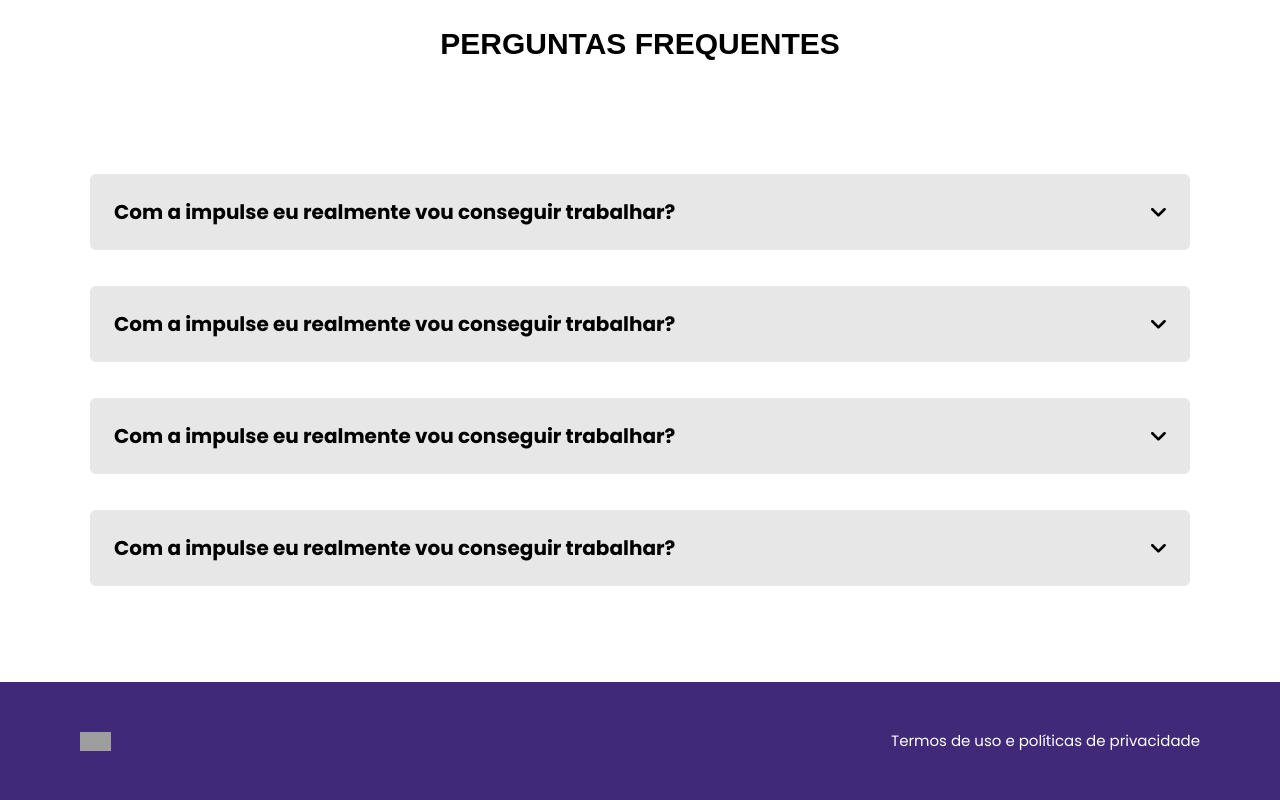
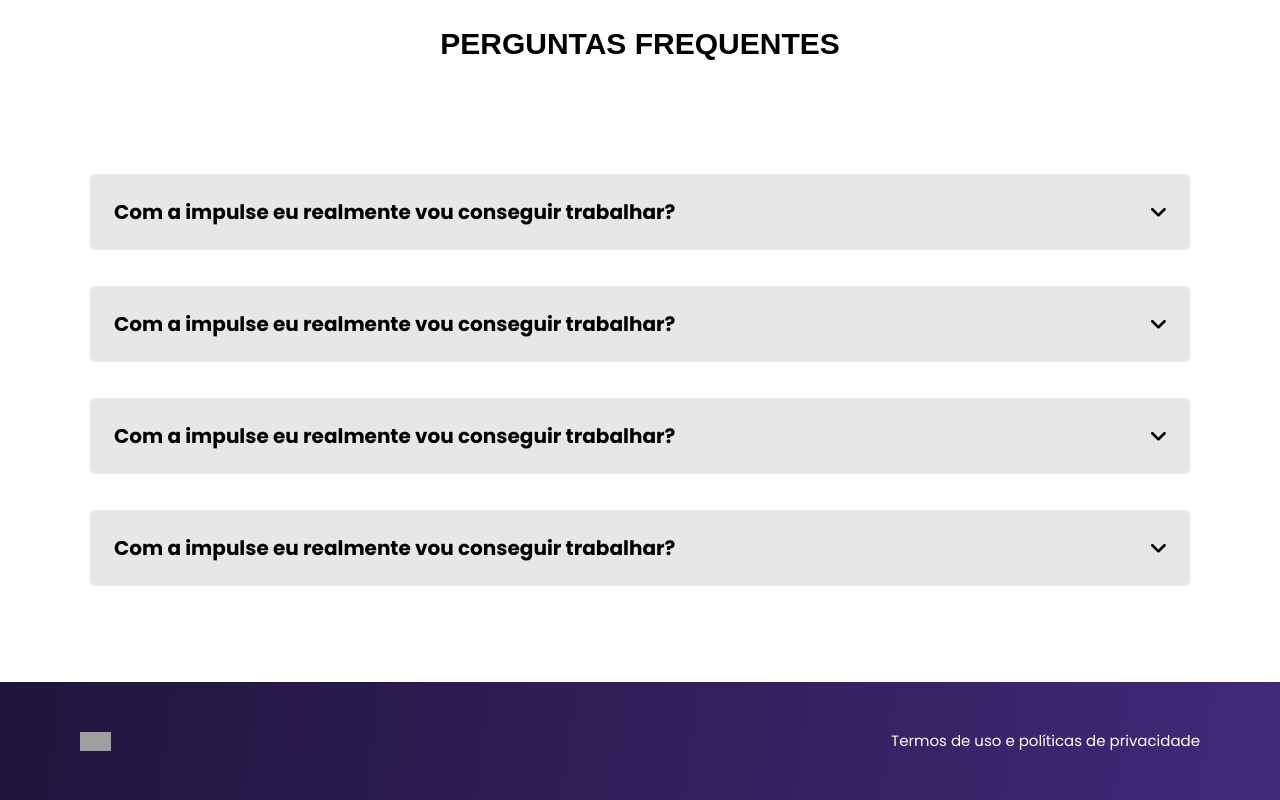
Before and after one commit to Imm-Digital/institucional-impulse, a Next.js app: page /treinamentos in a window 1280 px wide. Shown: the part 8644-9444 px from the top of the page. Built offline with nearby package versions, Linux system fonts and the light colour scheme; grey boxes are pictures that could not be loaded.

Commit message:
fix: change color background footer

```diff
--- a/src/components/basics/Footer/index.tsx
+++ b/src/components/basics/Footer/index.tsx
@@ -2,7 +2,7 @@
 
 function Footer() {
   return (
-    <div className='bg-vivid-purple py-11 px-20 w-full flex flex-col lg:flex-row justify-between items-center gap-4 lg:gap-0'>
+    <div className='transparent py-11 px-20 w-full flex flex-col lg:flex-row justify-between items-center gap-4 lg:gap-0'>
       <img src={'https://imagedelivery.net/PFtWkgz-CXgygNiSTt_A-w/7fe02802-a7b5-47ac-e16b-247283a67900/public'} alt='Impulse-logo' className='w-[31px] h-[19px]' />
       <p className='text-right text-white text-xs lg:text-[15px] font-normal font-poppins leading-[30px] cursor-pointer'>Termos de uso e políticas de privacidade</p>
     </div>
```
